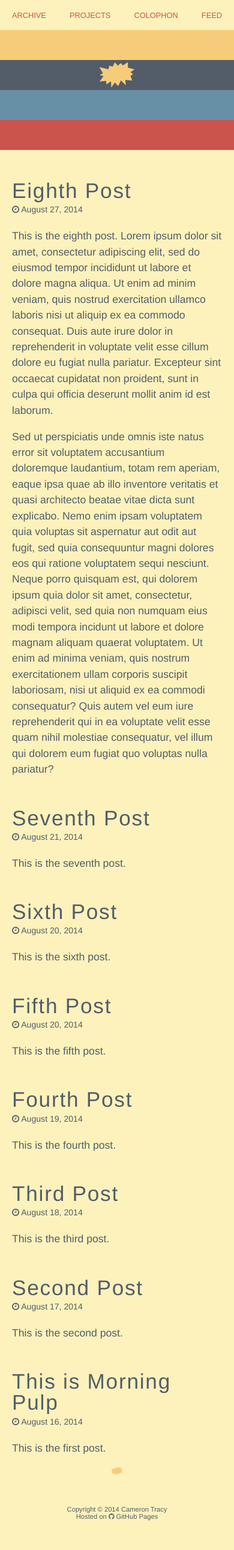
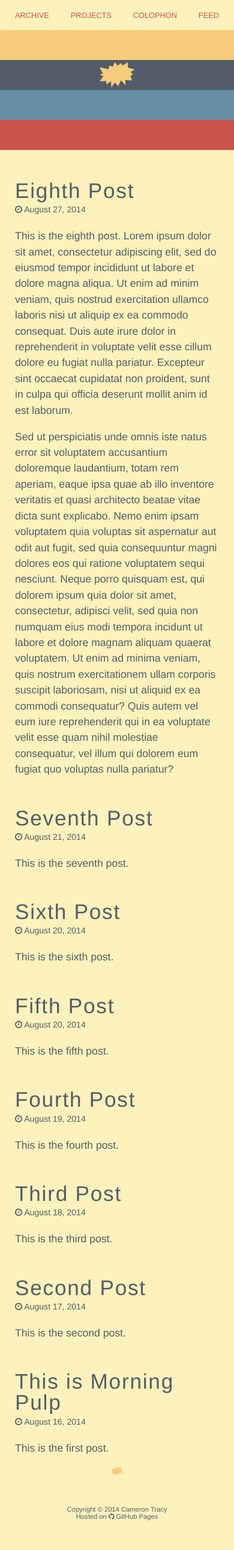
Before and after one commit to thatcameron/jekyll, a Jekyll site: the page built from index.html, in a window 390 px wide. Shown: the whole page at 60% size. Built offline with Jekyll 4.4.1, drawn with Linux system fonts in a browser that asks for light colours; nearby versions of some CDN libraries.

Commit message:
More mobile margin testing

```diff
--- a/css/css2.css
+++ b/css/css2.css
@@ -186,7 +186,7 @@ footer a {
   }
 
   body {
-    margin: 0 20px;
+    margin: 0 25px;
     padding: 0;
   }
 
```
